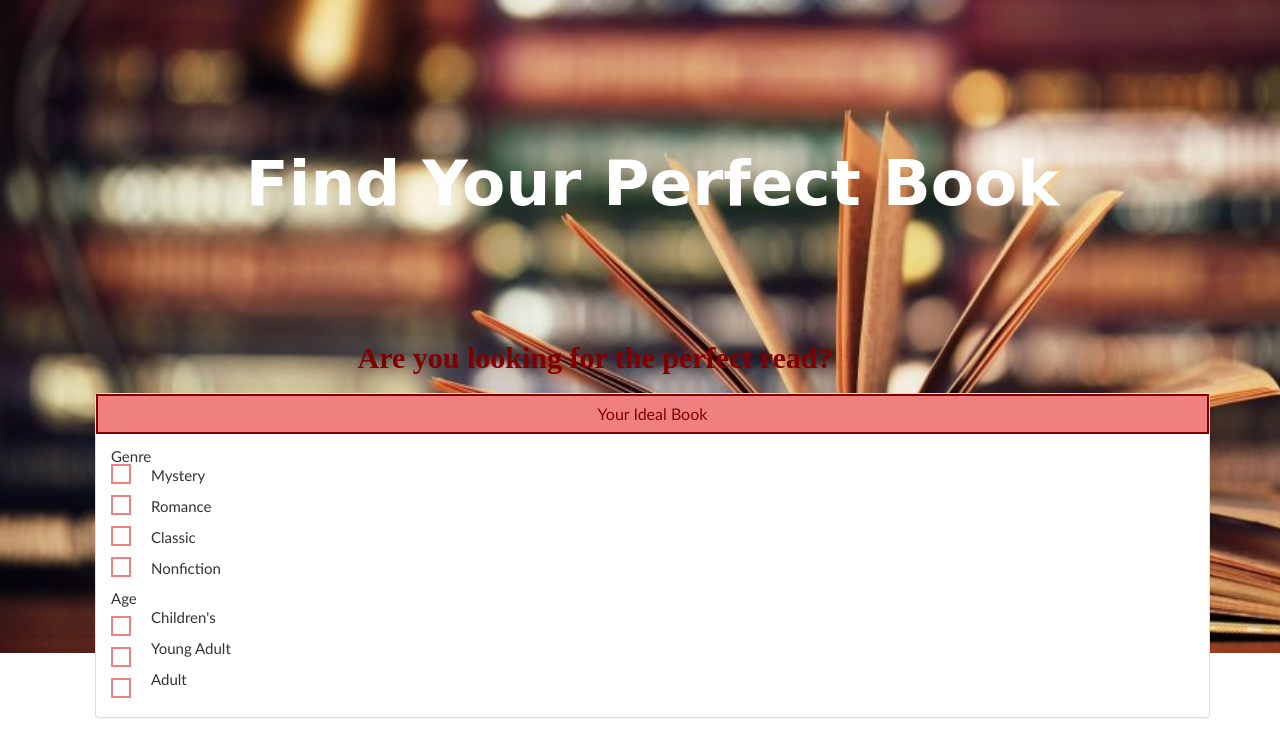
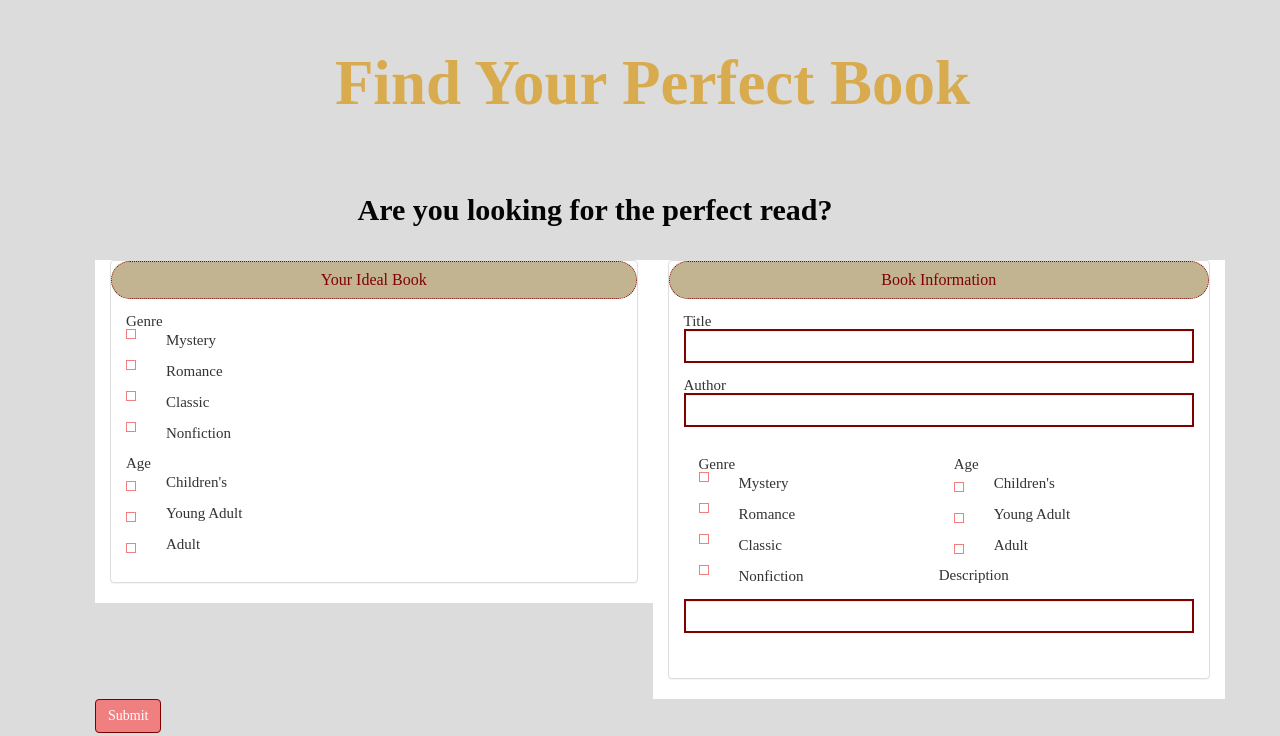
Before and after one commit to myliewalker/book-finder, a plain HTML site: page index.html in a window 1280 px wide. Shown: the top 736 px of the page. Drawn offline with nearby package versions, Linux system fonts and the light colour scheme; no server answers; a web font is replaced by a local one.

Commit message:
checks for duplicates

```diff
--- a/assets/css/style.css
+++ b/assets/css/style.css
@@ -1,11 +1,10 @@
 .jumbotron {
-    background-color: transparent;
-
-    color: white;
-    font-family: 'Arizona', cursive;
+    background-color: #dcdcdc;
+    color: #d8ab4e;
     font-weight: 100px;
     font-weight: bolder;
     font-size: 60px;
+    padding-bottom: 0;
 }
 
 h2 {
@@ -15,15 +14,12 @@ h2 {
 }
 
 body {
-    padding-top: 100px;
-    background-color: white;
-
-    background-image: url("../images/book.jpg");
+    padding-top: 0px;
+    background-color: #dcdcdc;
     background-position: fixed;
     background-repeat: no-repeat;
-    background-size: 110%;
+    background-size: 100%;
     bottom: 0;
-
     font-family: 'Bodini MT', Didot;
     font-size: 15px;
 }
@@ -32,7 +28,7 @@ body {
     padding-top: 50px;
     font-weight: 800;
     font-size: 30px;
-    color: maroon;
+    color: #040404;
     text-align: center;
     max-width: 1000px;
     padding-bottom: 20px;
@@ -53,28 +49,32 @@ body {
     padding-bottom: 10px;
 }
 
+.col-lg-6, .panel, .panel-default{
+    outline: none;
+    background-color: white;
+}
+
 .panel-default>.panel-heading {
     border-color:maroon;
-    border-style: solid;
-    border-width: 2px;
-    border-radius: 0px;
-    background-color: lightcoral;
+    border-style: dotted;
+    border-width: 1.5px;
+    border-radius: 25px;
 
+    background-color: #c2b490;
     color:maroon;
-    font-family: Trebuchet MS, sans-serif;
+    font-family: 'Bodini MT', Didot;
     text-align: center;
 }
 
 .panel-body {
-    font-family: Trebuchet MS, sans-serif;
+    font-family: 'Bodini MT', Didot;
 }
-
 .form-control {
     border-style: solid;
     border-width: 2px;
     border-radius: 0px;
     border-color: maroon;
-    font-family: Verdana, Geneva, Tahoma, sans-serif;
+    position: relative;
 }
 
 .form-control:focus {
@@ -114,11 +114,11 @@ input[type="checkbox"], input[type="radio"]{
     position: absolute;
     top: 0;
     left: 0;
-    height: 20px;
-    width: 20px;
+    height: 10px;
+    width: 10px;
     border: solid;
     border-color: lightcoral;
-    border-width: 2px;
+    border-width: 1px;
 }
 
 .checkmark:after, .radio:after {
--- a/assets/js/app.js
+++ b/assets/js/app.js
@@ -111,10 +111,29 @@ $(document).ready(function(){
           description: ndescription
         }
 
-        //TODO: check if database contains the new book
-        database.ref().push(newBook);
+      //Checks if the book is in the database
+      let found = false;;
+      database.ref().on('value', function(snapshot) {
+        let entries = Object.keys(snapshot.val());
+        for (let bk of entries) {
+          if (bk.child("title").val() == newBook.title) {
+            found = true;
+            if (bk.child("genre").val().sort() != newBook.genre.sort()) {
+              newBook.genre.forEach(gen => function() {
+                if (bk.child("genre").val().contains(gen)) {
+                  bk.child("genre").push(gen);
+                }
+              });
+            }
+            bk.child("description").push(newBook.description);
+            break;
+          }
+        }
+      });
 
-    // console.log(newBook.title, newBook.author, newBook.genre, newBook.description, newBook.age);
+      if (!found) database.ref().push(newBook);
+
+    console.log(newBook.title, newBook.author, newBook.genre, newBook.description, newBook.age);
     module.exports = {
       target: characteristics,
       suggestion: newBook
--- a/index.html
+++ b/index.html
@@ -25,8 +25,8 @@
       </div>
 
                 <!-- Input Interests-->
-          <div class="row">
-          <div class="col-lg-12">
+          <div class="modal-body row">
+          <div class="col-lg-6">
             <div class="panel panel-default">
               <div class="panel-heading">
                 <h3 class="panel-title">Your Ideal Book</h3>
@@ -72,11 +72,10 @@
             </div>
             </div>
             </div>
-            </div>
 
       <!-- Suggest a Book -->
       <div class="row">
-        <div class="col-lg-12">
+        <div class="col-lg-6">
           <div class="panel panel-default">
             <div class="panel-heading">
               <h3 class="panel-title">Book Information</h3>
@@ -91,6 +90,8 @@
                     <label for="nauthor">Author</label>
                     <input class="form-control" id="nauthor" type="text">
                 </div>
+                <div class="modal-body row">
+                <div class="col-lg-6">
                 <label>Genre</label>
                 <div class="form-group">
                     <label class="container">Mystery
@@ -110,6 +111,8 @@
                       <span class="checkmark"></span>
                     </label>
                 </div>
+                </div>
+                <div class="col-lg-6">
                 <label>Age</label>
                 <div class="form-group">
                     <label class="container">Children's
@@ -125,16 +128,18 @@
                       <span class="radio"></span>
                     </label>
                 </div>
+                </div>
                 <div class="form-group">
                     <label for="ndescription">Description</label>
                     <input class="form-control" id="ndescription" type="text">
                 </div>
               </form>
             </div>
-            <button class="btn btn-primary" id="submit" type="submit">Submit</button>
           </div>
           </div>
         </div>
+        </div>
+        <button class="btn btn-primary" id="submit" type="submit">Submit</button>
 </div>
 
     <!-- JavaScript -->
```
